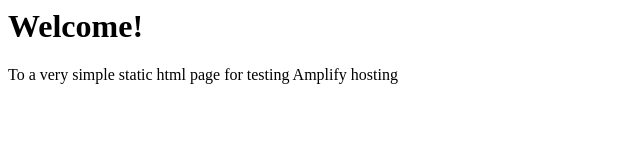
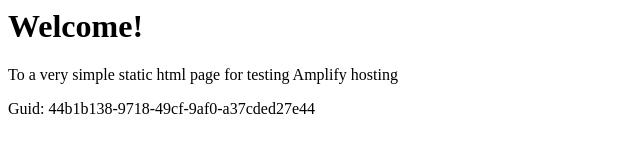
Before and after one commit to aws-aemilia-syd/Github-PR-Commit-Integration-Test-DoNotTouch-Gith-OKSLNVO2-v1-preprod-ap-southeast-2, a website: page src/index.html in a window 1280 px wide. Shown: the whole page, without its empty margins (0-640 px from the left). Drawn offline with Linux system fonts and the light colour scheme.

Commit message:
commit from integ tests

```diff
--- a/src/index.html
+++ b/src/index.html
@@ -1,3 +1,5 @@
+
+
 <html lang="en">
 
 <head>
@@ -10,6 +12,6 @@
 <body>
     <h1>Welcome!</h1>
     <p>To a very simple static html page for testing Amplify hosting</p>
-</body>
+    <p>Guid: 44b1b138-9718-49cf-9af0-a37cded27e44</p></body>
 
 </html>
```
